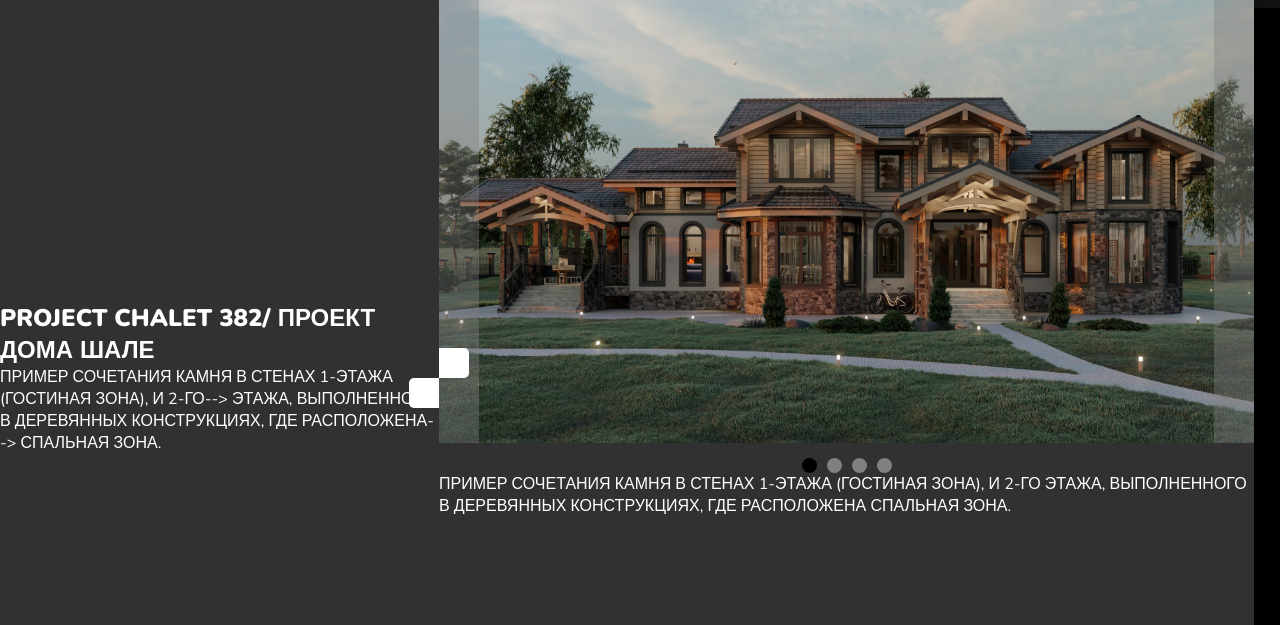
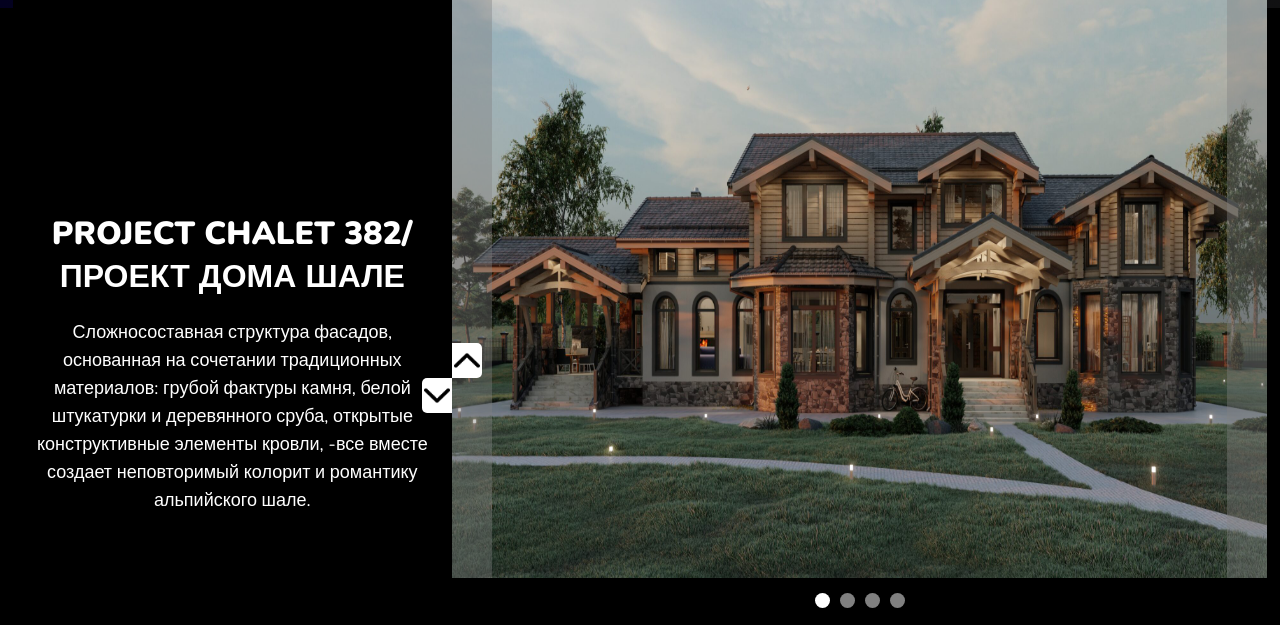
Before and after one commit to faudi3/dads, a website: page index.html in a window 1280 px wide. Shown: the part 792-1417 px from the top of the page. Drawn offline with nearby package versions, Linux system fonts and the light colour scheme.

Commit message:
styles changes

```diff
--- a/blocks/examples/examples.css
+++ b/blocks/examples/examples.css
@@ -15,9 +15,7 @@
 }
 
 .examples__block {
-  background-color: #313131;
-}
-.examples__img {
+  background-color: black;
 }
 
 .activeBL {
@@ -34,6 +32,8 @@
   text-align: center;
   margin: 20px 20px;
   padding-bottom: 20px;
+  font-size: 18px;
+  line-height: 28px;
 }
 
 .flex-wrapper {
@@ -72,7 +72,7 @@
 }
 .slide {
   width: 100%;
-  height: 100%;
+  height: 75vh;
   display: none;
 }
 
@@ -82,7 +82,7 @@
 
 .examples__img {
   width: 100%;
-  height: 100%;
+  height: inherit;
 }
 
 .dots-wrapper {
@@ -92,7 +92,7 @@
 }
 
 .dot.active {
-  background-color: black;
+  background-color: white;
 }
 
 span {
--- a/blocks/examples/vertSlider.css
+++ b/blocks/examples/vertSlider.css
@@ -15,6 +15,7 @@ body {
   position: relative;
   overflow: hidden;
   width: 98vw;
+  margin: 0 auto;
   height: 100vh;
 }
 
@@ -62,17 +63,22 @@ body {
 
 .up-button,
 .down-button {
-  background-color: #fff;
+  background-color: white;
   border: none;
-  color: #aaa;
+
   cursor: pointer;
-  font-size: 16px;
-  padding: 15px;
 }
-
-.up-button,
-.down-button:hover {
-  color: #222;
+.btnimg {
+  width: 30px;
+  padding-top: 5px;
+  height: 30px;
+  padding-left: 2px;
+  padding-right: 2px;
+}
+.second {
+  transform: rotate(-180deg);
+  padding-top: 0;
+  padding-bottom: 5px;
 }
 
 .up-button,
--- a/index.html
+++ b/index.html
@@ -13,6 +13,7 @@
       rel="stylesheet"
       href="https://cdnjs.cloudflare.com/ajax/libs/animate.css/4.0.0/animate.compat.css"
     />
+
     <script src="./js/wow.min.js"></script>
     <script>
       new WOW().init();
@@ -130,11 +131,11 @@
         <h2 class="examples__title wow fadeInRight">Работы</h2>
         <div class="container">
           <div class="sidebar">
-            <div style="background: #313131">
-              <h2 class="testing">
+            <div style="background: black">
+              <h2 class="examples__proj-title">
                 VOLGA RESIDENCE PROJECT / ПРОЕКТ РЕЗИДЕНЦИИ НА ВОЛГЕ
               </h2>
-              <p>
+              <p class="examples__text">
                 Традиционный, но одновременно строгий и торжественный характер
                 данному строению придает симметричная структура, состоящая из
                 3-х основных, слегка повернутых друг к другу 2-этажных объемов с
@@ -144,12 +145,16 @@
                 каменным цоколем.
               </p>
             </div>
-            <div style="background: #313131">
-              <h2 class="testing">PROJECT CHALET 382/ ПРОЕКТ ДОМА ШАЛЕ</h2>
-              <p>
-                ПРИМЕР СОЧЕТАНИЯ КАМНЯ В СТЕНАХ 1-ЭТАЖА (ГОСТИНАЯ ЗОНА), И
-                2-ГО--> ЭТАЖА, ВЫПОЛНЕННОГО В ДЕРЕВЯННЫХ КОНСТРУКЦИЯХ, ГДЕ
-                РАСПОЛОЖЕНА--> СПАЛЬНАЯ ЗОНА.
+            <div style="background: black">
+              <h2 class="examples__proj-title">
+                PROJECT CHALET 382/ ПРОЕКТ ДОМА ШАЛЕ
+              </h2>
+              <p class="examples__text">
+                Сложносоставная структура фасадов, основанная на сочетании
+                традиционных материалов: грубой фактуры камня, белой штукатурки
+                и деревянного сруба, открытые конструктивные элементы кровли,
+                -все вместе создает неповторимый колорит и романтику альпийского
+                шале.
               </p>
             </div>
           </div>
@@ -179,7 +184,7 @@
                 <span class="dot"></span>
                 <span class="dot"></span>
               </div>
-              <p>
+              <p class="examples__text">
                 ПРИМЕР СОЧЕТАНИЯ КАМНЯ В СТЕНАХ 1-ЭТАЖА (ГОСТИНАЯ ЗОНА), И 2-ГО
                 ЭТАЖА, ВЫПОЛНЕННОГО В ДЕРЕВЯННЫХ КОНСТРУКЦИЯХ, ГДЕ РАСПОЛОЖЕНА
                 СПАЛЬНАЯ ЗОНА.
@@ -211,15 +216,19 @@
                 <span class="dot"></span>
                 <span class="dot"></span>
               </div>
-              <p>
+              <p class="examples__text">
                 ДОМ ИЗ ПРОФИЛИРОВАННОГО КЕДРОВОГО БРУСА В СТИЛЕ СОВРЕМЕННОГО
                 КАНТРИ.
               </p>
             </div>
           </div>
           <div class="controls">
-            <button class="down-button"></button>
-            <button class="up-button"></button>
+            <button class="down-button">
+              <img class="btnimg" src="./img/arrow.png" />
+            </button>
+            <button class="up-button">
+              <img class="btnimg second" src="./img/arrow.png" />
+            </button>
           </div>
         </div>
       </section>
```
Also changed, not shown: img/arrow.png (added).
